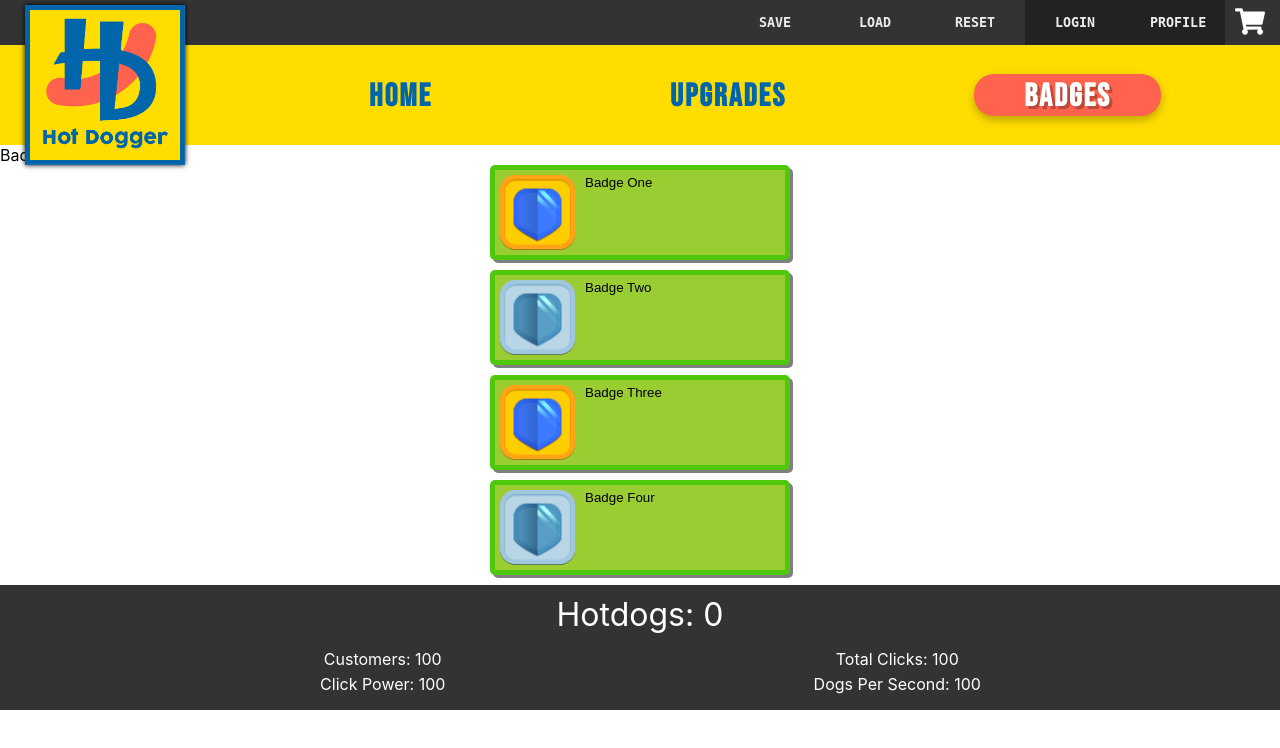
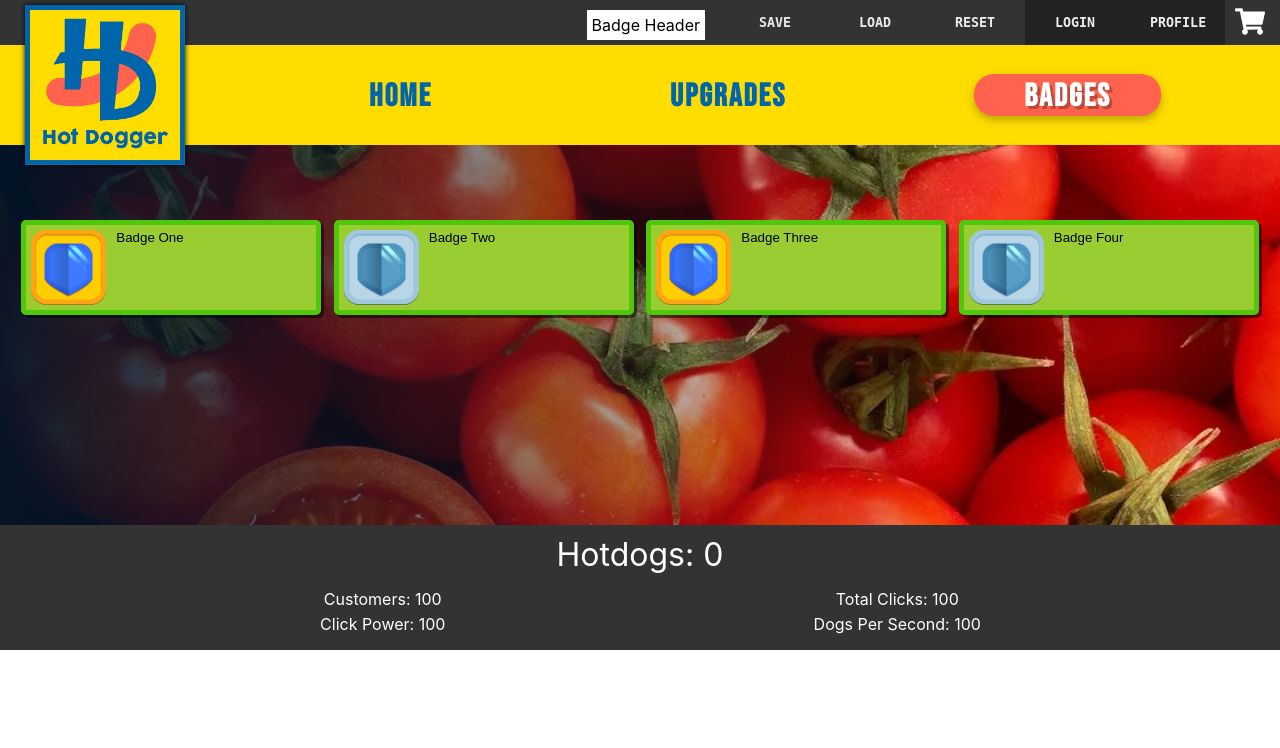
Before and after one commit to stujmar/hotdogger-fe, a React (Create React App) app: page /badges in a window 1280 px wide. Shown: the top 748 px of the page. Built offline with nearby package versions, Linux system fonts and the light colour scheme; a web font is replaced by a local one.

Commit message:
updated badge styles to match upgrade  module css

```diff
--- a/src/components/Badge/BadgePanel.module.css
+++ b/src/components/Badge/BadgePanel.module.css
@@ -1,4 +1,4 @@
-.badgeBG {
+.badgeBody {
     /* Background stuff for all browswers*/
     background: linear-gradient(90deg, rgba(0,21,40,.95) 0%, rgba(0,212,255,0) 75%),
     url(../../resources/hero-upgrade.png) no-repeat center center fixed;
@@ -10,3 +10,35 @@
     filter: progid:DXImageTransform.Microsoft.AlphaImageLoader(src='../img/main_bg_2.jpg', sizingMethod='scale');
     -ms-filter: "progid:DXImageTransform.Microsoft.AlphaImageLoader(src='../img/main_bg_2.jpg', sizingMethod='scale')";
 }
+
+.badgeHeader {
+    text-align: center;
+    display: block;
+    position:absolute;
+    background: white;
+    padding: 5px;
+    top: 10px;
+    right: calc(50% - 65px);
+}
+
+.dataStyle {
+    display: flex;
+    flex-flow: row wrap;
+    justify-content: space-between;
+    padding: 75px 15px 200px;
+    margin: 0 auto;
+    width: 300px;
+}
+
+@media only screen and (min-width: 700px) {
+    .dataStyle {
+        width: 700px;
+    }
+}
+
+@media only screen and (min-width: 1000px) {
+    .dataStyle {
+        width: 100%;
+        max-width: 1400px;
+    }
+}
```
